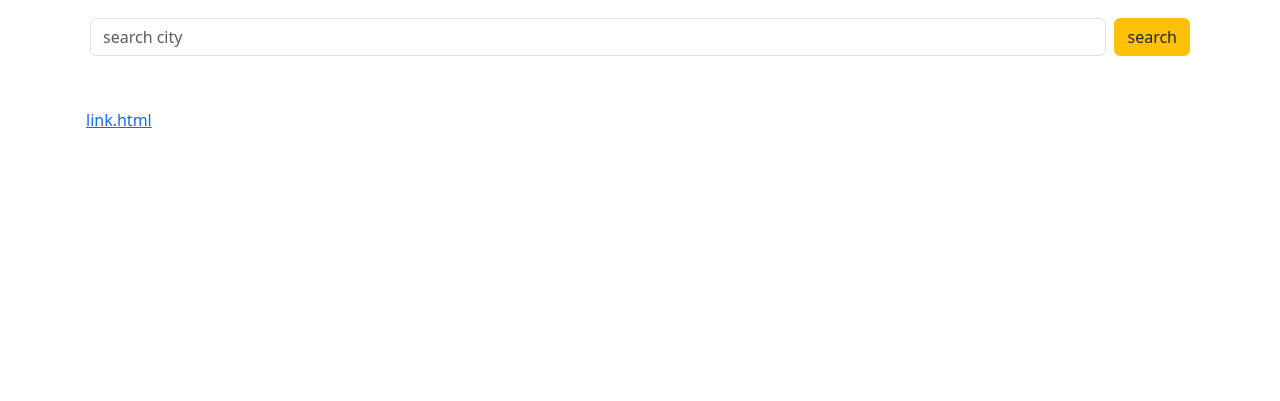
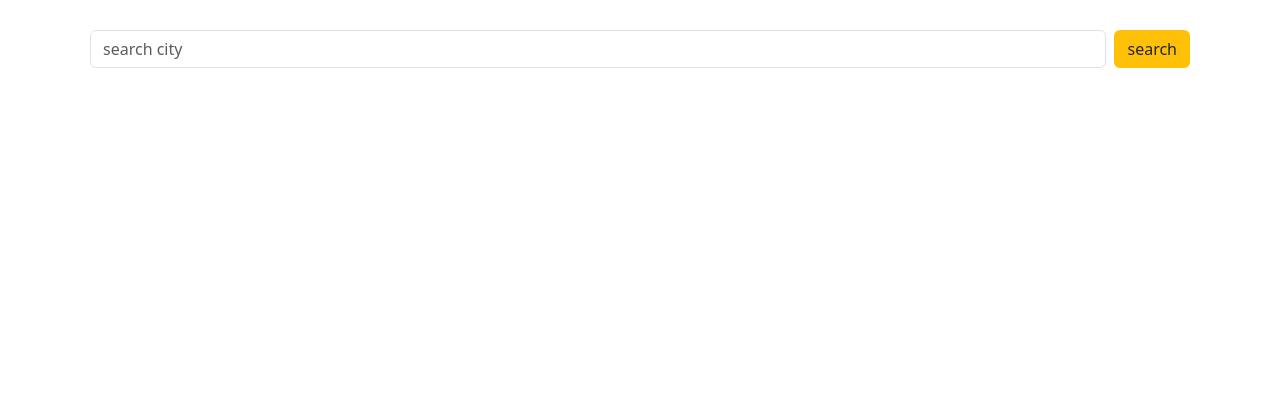
Before and after one commit to Jooy369/WeatherApp, a plain HTML site: page index.html in a window 1280 px wide. Shown: the part 399-800 px from the top of the page. Drawn offline with nearby package versions, Linux system fonts and the light colour scheme.

Commit message:
Delete non used code

```diff
--- a/index.html
+++ b/index.html
@@ -17,7 +17,6 @@
                 <input class="form-control m-1" type="text" placeholder="search city" id="city_name">
                 <button class="btn bg-warning m-1" id="btn_search_city">search</button>
             </div>
-            <a href="link.html">link.html</a>
             <div id="current_weather">
 
                 <!-- content will here -->
```
